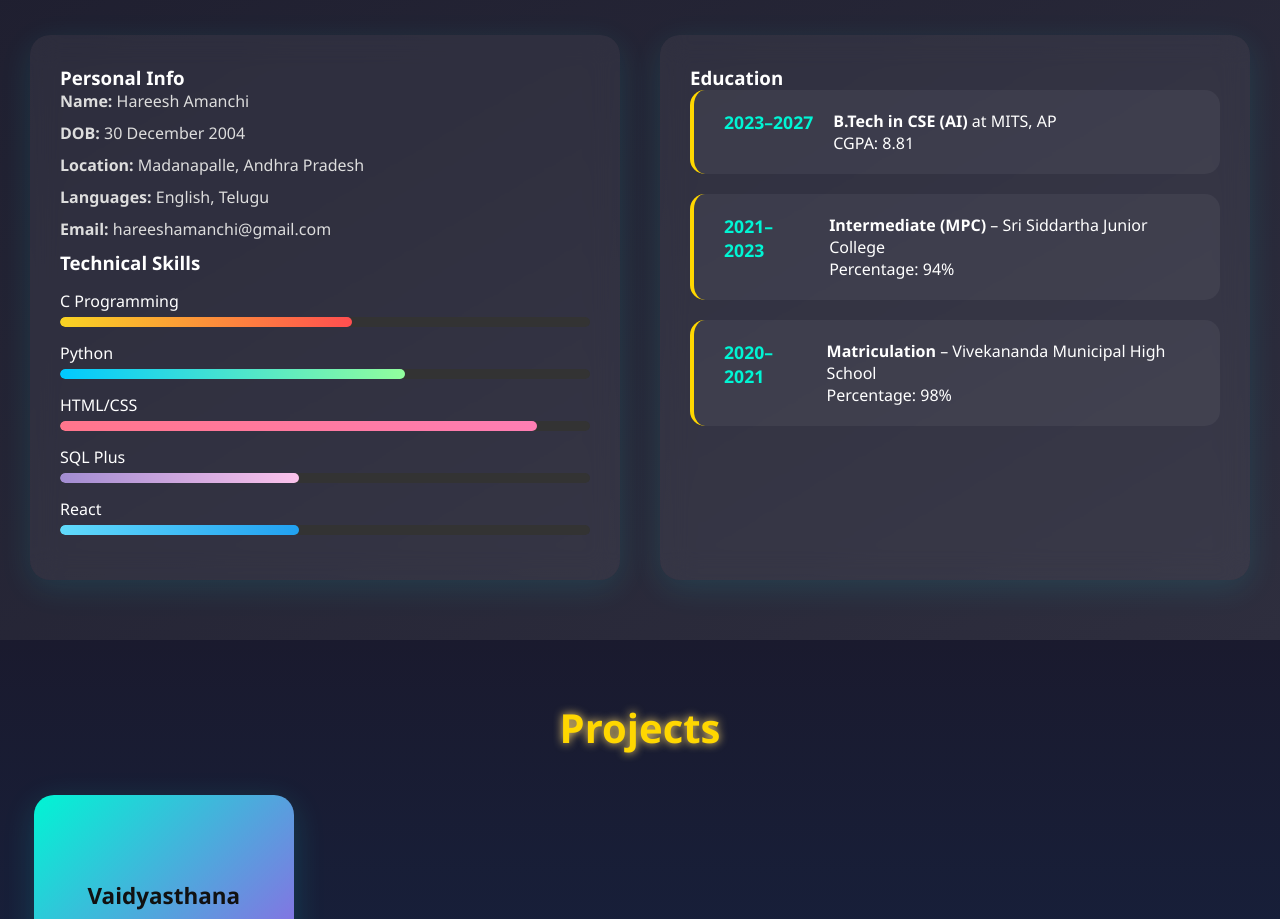
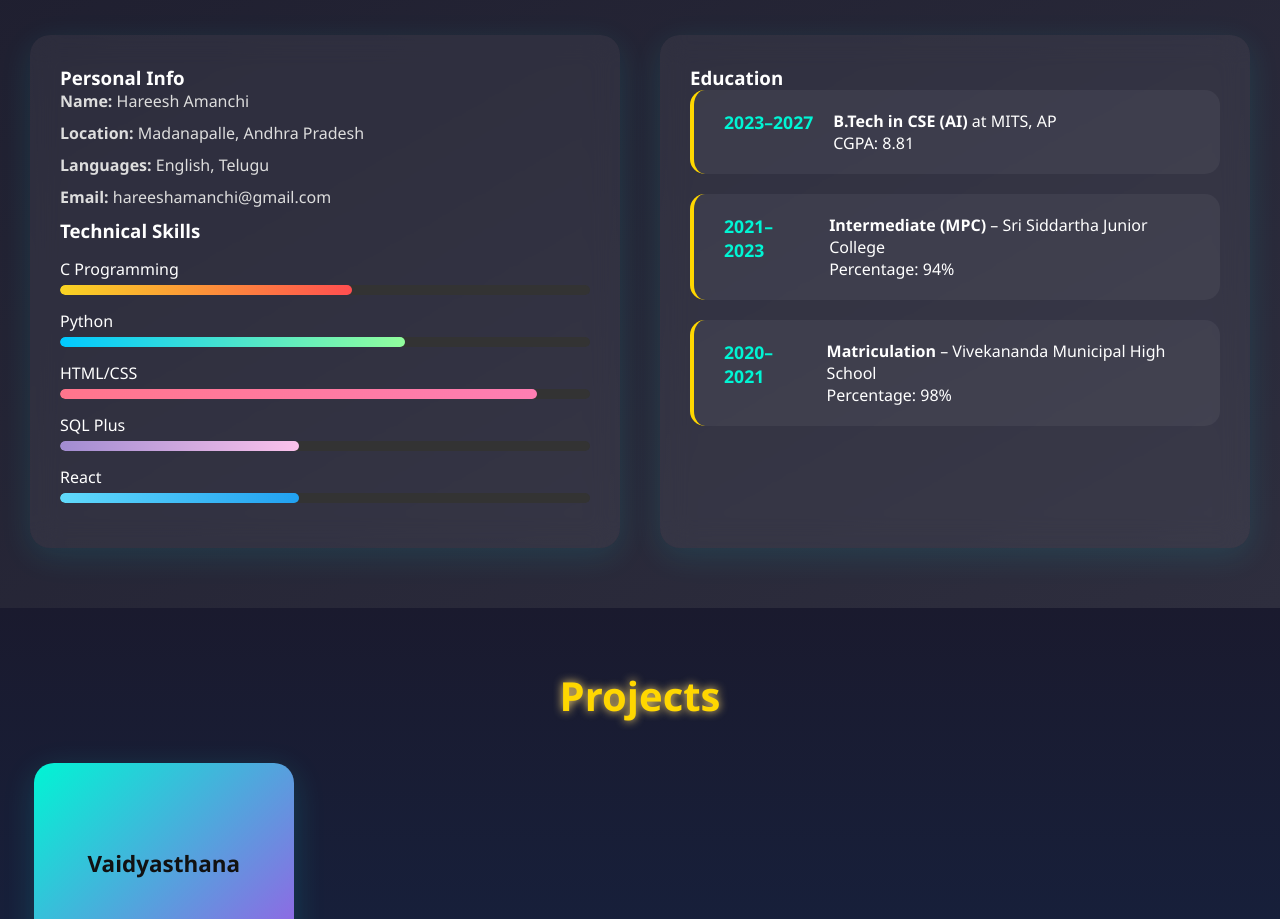
Before and after one commit to hareeshamanchi/hareesh-portfolio, a React (Create React App) app: page / in a window 1280 px wide. Shown: the part 840-1759 px from the top of the page. Built offline with nearby package versions, Linux system fonts and the light colour scheme.

Commit message:
about updated

```diff
--- a/src/components/About.js
+++ b/src/components/About.js
@@ -11,7 +11,7 @@ function About() {
           <h3>Personal Info</h3>
           <ul>
             <li><strong>Name:</strong> Hareesh Amanchi</li>
-            <li><strong>DOB:</strong> 30 December 2004</li>
+
             <li><strong>Location:</strong> Madanapalle, Andhra Pradesh</li>
             <li><strong>Languages:</strong> English, Telugu</li>
             <li><strong>Email:</strong> hareeshamanchi@gmail.com</li>
```
